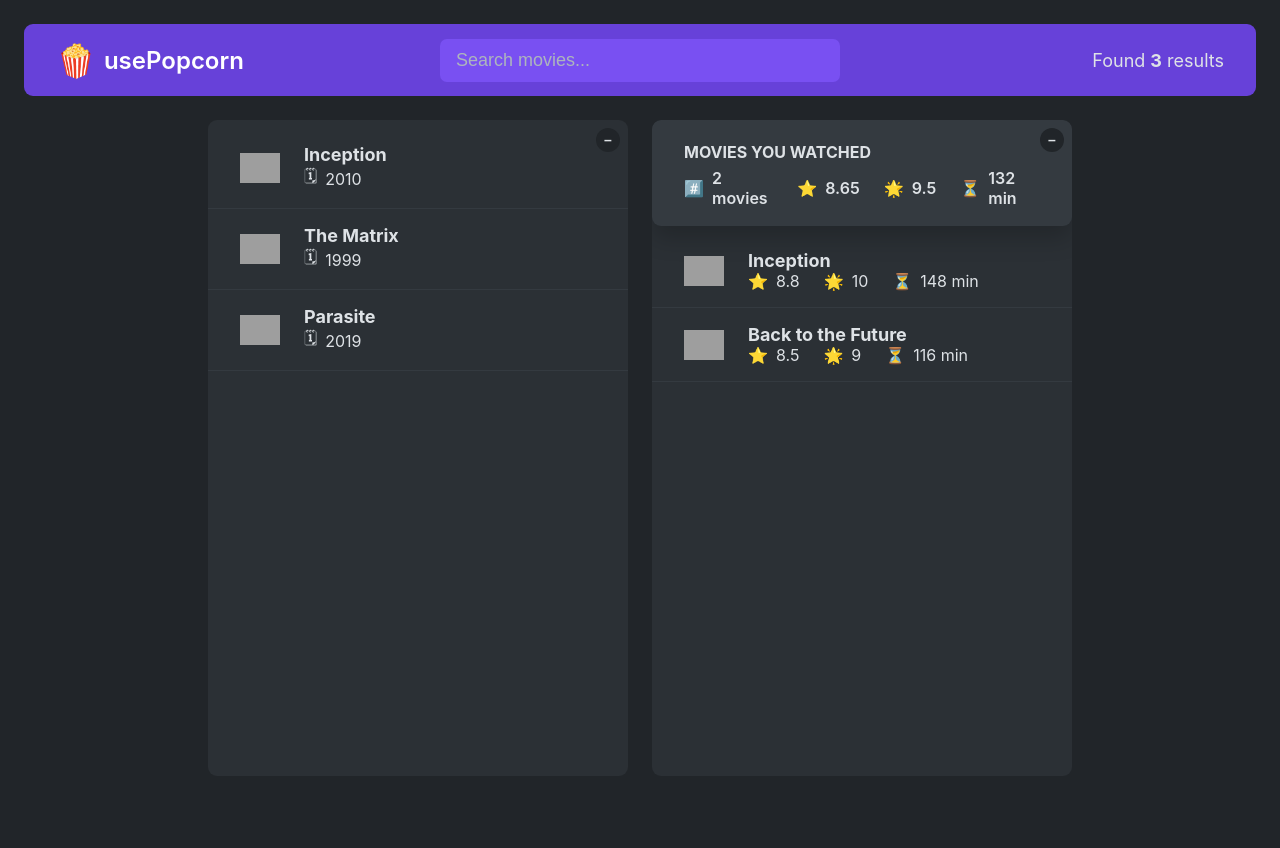
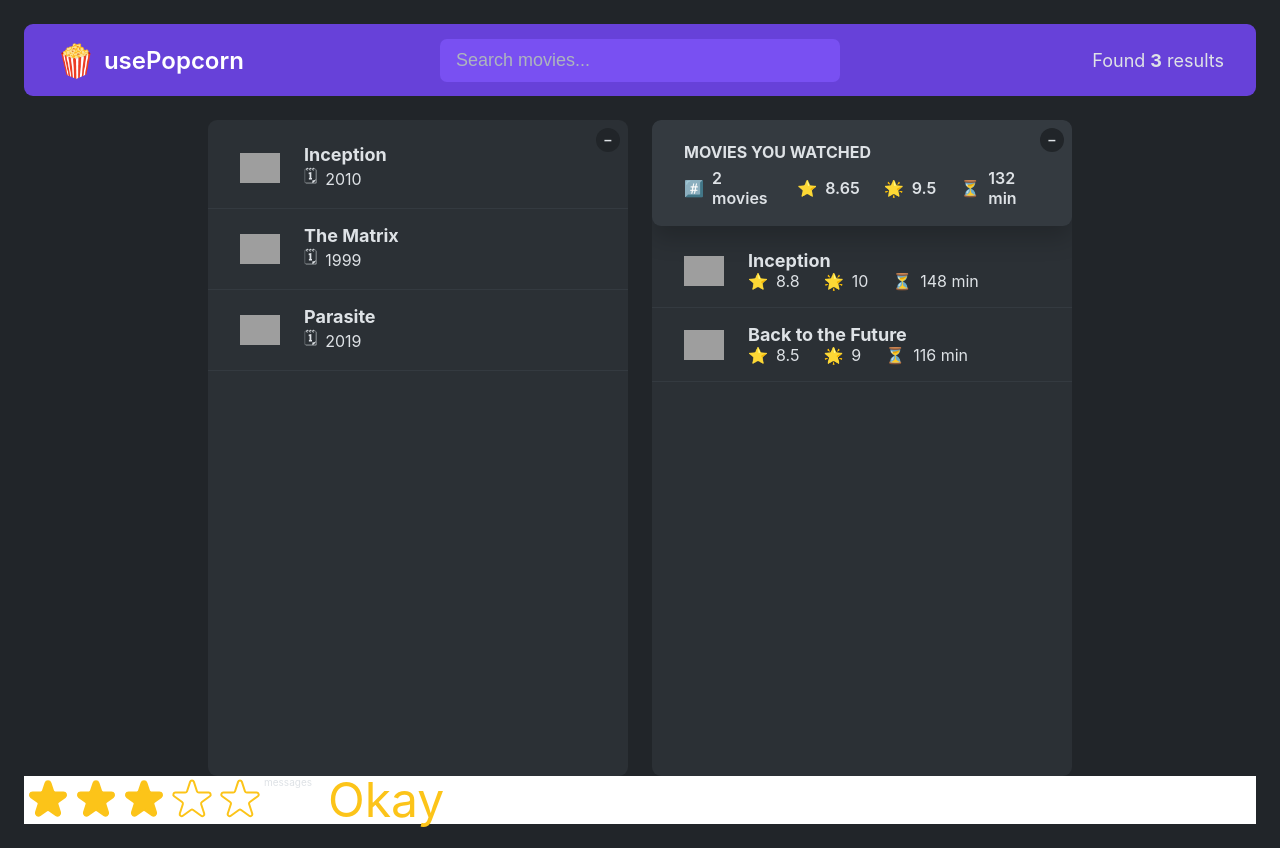
Before and after one commit to Alim1899/popcorn, a React (Create React App) app: page / in a window 1280 px wide. Before the commit the page ends 800 px from the top, so only its background shows below. Built offline with nearby package versions, Linux system fonts and the light colour scheme; grey boxes are pictures that could not be loaded.

Commit message:
Using props for make component reusable

```diff
--- a/src/components/Layout/Layout.js
+++ b/src/components/Layout/Layout.js
@@ -4,7 +4,7 @@ import ListBox from "../ListBox";
 import WatchedBox from "../WatchedBox";
 import { tempMovieData } from "../MovieData";
 import { tempWatchedData } from "../MovieData";
-
+import StarRating from "../Stars/StarRating";
 
 const average = (arr) =>
   arr.reduce((acc, cur, i, arr) => acc + cur / arr.length, 0);
@@ -23,21 +23,26 @@ export default function Layout() {
   return (
     <>
       <Navbar query={query} setQuery={setQuery} movies={movies} />
-      <main className="main">
+      <div className="main">
         <ListBox
+          listBoxOpen={listBoxOpen}
           setListBoxOpen={setListBoxOpen}
-          listBoxOpen={listBoxOpen}
           movies={movies}
         />
         <WatchedBox
-          setWatchedBoxOpen={watchedBoxOpen}
+          setWatchedBoxOpen={setWatchedBoxOpen}
           watchedBoxOpen={watchedBoxOpen}
           watched={watched}
           avgImdbRating={avgImdbRating}
           avgUserRating={avgUserRating}
           avgRuntime={avgRuntime}
         />
-      </main>
+      </div>
+      <StarRating
+        maxRating={5}
+        messages={["Terrible", "Bad", "Okay", "Good", "Amazing"]}
+      defaultRating={3}/>
+
     </>
   );
 }
--- a/src/components/ListBox.js
+++ b/src/components/ListBox.js
@@ -4,11 +4,11 @@ const ListBox = ({ listBoxOpen, setListBoxOpen, movies }) => {
     <div className="box">
       <button
         className="btn-toggle"
-        onClick={() => listBoxOpen((open) => !open)}
+        onClick={() => setListBoxOpen((open) => !open)}
       >
-        {setListBoxOpen ? "–" : "+"}
+        {listBoxOpen ? "–" : "+"}
       </button>
-      {setListBoxOpen && (
+      {listBoxOpen && (
         <ul className="list">
           {movies?.map((movie) => (
             <li key={movie.imdbID}>
--- /dev/null
+++ b/src/components/Stars/Star.js
@@ -0,0 +1,26 @@
+import fullstar from "../../assets/fullstar.svg";
+import emptystar from "../../assets/emptystar.svg";
+const Star = ({ onClick, full,onHoverIn,onHoverOut,size }) => {
+  const starStyle = {
+width:`${size}px`,
+height:`${size}px`,
+display:'block',
+cursor:"pointer"
+  }
+  return (
+    <span
+      onClick={onClick}
+      onMouseEnter={onHoverIn}
+      onMouseLeave={onHoverOut}
+
+    >
+      {full ? (
+        <img style={starStyle} src={fullstar} alt="fullstar" />
+      ) : (
+        <img style={starStyle} src={emptystar} alt="emptystar" />
+      )}
+    </span>
+  );
+};
+
+export default Star;
--- /dev/null
+++ b/src/components/Stars/StarRating.js
@@ -0,0 +1,51 @@
+import { useState } from "react";
+import PropTypes from 'prop-types';
+import Star from "./Star";
+import classes from "./StarRating.module.css";
+
+const StarRating = ({
+  maxRating = 0,
+  color = "#fcc419",
+  size = 48,
+  messages = [],
+  defaultRating=0
+}) => {
+  const [rating, setRating] = useState(defaultRating);
+  const [tempRating, setTempRating] = useState(0);
+  const handleRating = (rating) => {
+    setRating(rating + 1);
+  };
+  const textStyle = {
+    lineHeight: "1",
+    margin: "0",
+    color,
+    fontSize: `${size}px`,
+  };
+  StarRating.propTypes = {
+    maxRating:PropTypes.number,
+    defaultRating:PropTypes.number,
+    size:PropTypes.number,
+    messages:PropTypes.array
+  }
+  return (
+    <div className={classes.main}>
+      <div className={classes.stars}>
+        {Array.from({ length: maxRating }, (_, i) => (
+          <Star
+            onHoverIn={() => setTempRating(i + 1)}
+            onHoverOut={() => setTempRating(0)}
+            key={i}
+            onClick={() => handleRating(i)}
+            full={tempRating ? tempRating >= i + 1 : rating >= i + 1}
+            size={size}
+          />
+        ))}messages
+      </div>
+      <p style={textStyle}>{messages.length === maxRating
+      ? messages[tempRating?tempRating-1:rating-1]
+      : tempRating|| rating || ""}</p>
+    </div>
+  );
+};
+
+export default StarRating;
--- /dev/null
+++ b/src/components/Stars/StarRating.module.css
@@ -0,0 +1,19 @@
+.main{
+    display: flex;
+    align-items: center;
+    gap: 16px;
+    background-color: white;
+
+}
+.stars{
+    display: flex;
+    cursor: pointer;
+}
+.text{
+    line-height: 1;
+    margin: 0;
+    color: black;
+    font-size: 5rem;
+
+    font-weight: 900;
+}
--- a/src/index.css
+++ b/src/index.css
@@ -339,43 +339,12 @@ body {
   justify-content: center;
 }
 
-/*
-SPACING SYSTEM (px)
-2 / 4 / 8 / 12 / 16 / 24 / 32 / 40 / 48 / 64 / 80 / 96 / 128
 
-FONT SIZE SYSTEM (px)
-10 / 12 / 14 / 16 / 18 / 20 / 24 / 30 / 36 / 44 /52 / 62 / 74 / 86 / 98
-*/
-
-/*
-FULL STAR
-
-<svg
-  xmlns="http://www.w3.org/2000/svg"
-  viewBox="0 0 20 20"
-  fill="#000"
-  stroke="#000"
->
-  <path
-    d="M9.049 2.927c.3-.921 1.603-.921 1.902 0l1.07 3.292a1 1 0 00.95.69h3.462c.969 0 1.371 1.24.588 1.81l-2.8 2.034a1 1 0 00-.364 1.118l1.07 3.292c.3.921-.755 1.688-1.54 1.118l-2.8-2.034a1 1 0 00-1.175 0l-2.8 2.034c-.784.57-1.838-.197-1.539-1.118l1.07-3.292a1 1 0 00-.364-1.118L2.98 8.72c-.783-.57-.38-1.81.588-1.81h3.461a1 1 0 00.951-.69l1.07-3.292z"
-  />
-</svg>
-
-
-EMPTY STAR
-
-<svg
-  xmlns="http://www.w3.org/2000/svg"
-  fill="none"
-  viewBox="0 0 24 24"
-  stroke="#000"
->
-  <path
-    strokeLinecap="round"
-    strokeLinejoin="round"
-    strokeWidth="{2}"
-    d="M11.049 2.927c.3-.921 1.603-.921 1.902 0l1.519 4.674a1 1 0 00.95.69h4.915c.969 0 1.371 1.24.588 1.81l-3.976 2.888a1 1 0 00-.363 1.118l1.518 4.674c.3.922-.755 1.688-1.538 1.118l-3.976-2.888a1 1 0 00-1.176 0l-3.976 2.888c-.783.57-1.838-.197-1.538-1.118l1.518-4.674a1 1 0 00-.363-1.118l-3.976-2.888c-.784-.57-.38-1.81.588-1.81h4.914a1 1 0 00.951-.69l1.519-4.674z"
-  />
-</svg>
-
-*/
+.ratings{
+  width: 100%;
+  display: flex;
+  flex-direction: row;
+  background-color: #adb5bd;
+  height: 300px;
+  position: absolute;
+}
```
Also changed, not shown: src/assets/emptystar.svg (added), src/assets/fullstar.svg (added).
